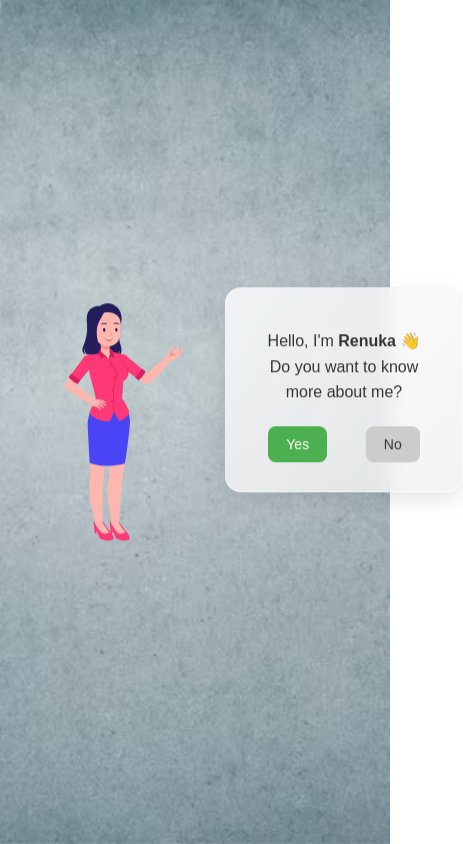
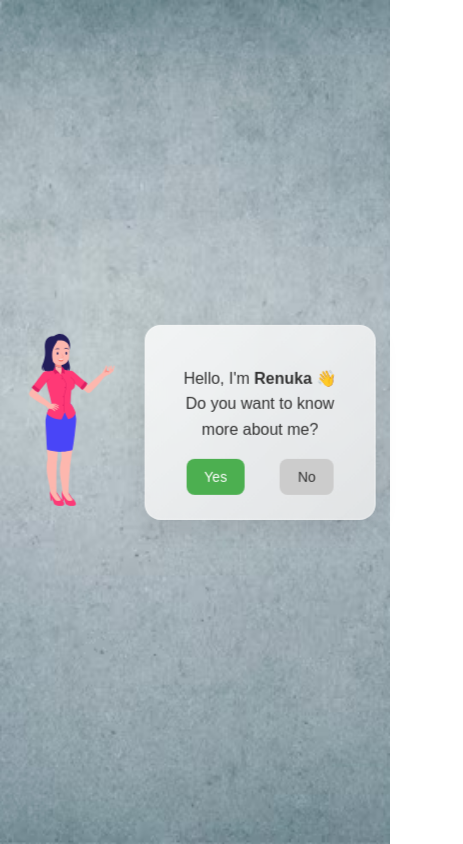
Before and after one commit to Renuka18/React-Portfolio, a React (Create React App) app: page / in a window 390 px wide. Shown: the whole page, 463 px wide, since content can reach past the window. Built offline with nearby package versions, Linux system fonts and the light colour scheme.

Commit message:
Adding necessary changes for responsiveness

```diff
--- a/src/HomePage/Animation/Animation.css
+++ b/src/HomePage/Animation/Animation.css
@@ -1,18 +1,19 @@
 .walking-girl {
   position: absolute;
   top: 50%;
-  left: -150px;
   transform: translate(-50%, -50%);
-  animation: walk-in 5s forwards;
+  animation: walk-in 5s ease-out forwards;
   display: flex;
+  align-items: center;
 }
 
+/* Responsive Walk-in Animation */
 @keyframes walk-in {
   0% {
-    transform: translate(0, -50%);
+    left: -30vw; /* Start off-screen */
   }
   100% {
-    transform: translate(50vw, -50%);
+    left: 50vw;  /* End around center */
   }
 }
 
@@ -36,34 +37,3 @@
     opacity: 1;
   }
 }
-
-.intro-card {
-  background-color: #ffffffcc;
-  padding: 20px 25px;
-  border-radius: 12px;
-  box-shadow: 0 4px 20px rgba(0, 0, 0, 0.2);
-  text-align: center;
-  animation: fadeIn 1s ease-in-out forwards;
-  font-family: sans-serif;
-  width: 180px;
-}
-
-.buttons {
-  margin-top: 10px;
-}
-
-button {
-  margin: 5px;
-  padding: 8px 16px;
-  font-size: 14px;
-  cursor: pointer;
-  border-radius: 6px;
-  border: none;
-  background-color: #4CAF50;
-  color: white;
-  transition: background-color 0.3s ease;
-}
-
-button:hover {
-  background-color: #388E3C;
-}
--- a/src/HomePage/Animation/Animations.tsx
+++ b/src/HomePage/Animation/Animations.tsx
@@ -49,7 +49,8 @@ const WalkingGirl = () => {
           autoplay
           loop
           className={fadeOutWalk ? 'fade-out' : 'visible'}
-          style={{ width: '150px', height: 'auto' }}
+          style={{ width: '25vw', maxWidth: '150px', height: 'auto' }}
+
         />
       )}
 
@@ -64,13 +65,6 @@ const WalkingGirl = () => {
       )}
 
       {showIntroCard && (
-        // <div className="intro-card">
-        //   <p>Hello, I'm Renuka 👋<br />Do you want to know more about me?</p>
-        //   <div className="buttons">
-        //     <button onClick={handleYes}>Yes</button>
-        //     <button onClick={handleNo}>No</button>
-        //   </div>
-        // </div>
         <div>
           <IntroCard onYes={handleYes} onNo={handleNo}/>
         </div>
--- a/src/HomePage/Homepage.css
+++ b/src/HomePage/Homepage.css
@@ -1,12 +1,22 @@
 .container {
-    background-image: url(../Assets//background-image.jpeg);
+    background-image: url(../Assets/background-image.jpeg);
     background-size: cover;
     background-position: center;
     background-repeat: no-repeat;
     height: 100vh;
     width: 100vw;
-    display:flex;
+    display: flex;
     align-items: center;
     justify-content: center;
-    color: #000;
-}
+    flex-direction: column; /* Make it stack vertically on small screens */
+    padding: 1rem;
+    box-sizing: border-box;
+    position: relative;
+  }
+
+  @media screen and (max-width: 768px) {
+    .container {
+      background-position: top center;  /* Optional: shift focus for mobile */
+      padding-top: 3rem;
+    }
+  }
--- a/src/HomePage/Homepage.tsx
+++ b/src/HomePage/Homepage.tsx
@@ -1,13 +1,13 @@
 import React from "react";
 import './Homepage.css';
-import LandingScreen from "./LandingScreen";
+import AnimationsHomePage from "./Animation/Animations";
 
 
 const HomePage = () => {
     return (
         <React.Fragment>
             <div className="container">
-            <LandingScreen />
+            <AnimationsHomePage />
             </div>
         </React.Fragment>
     )
```
